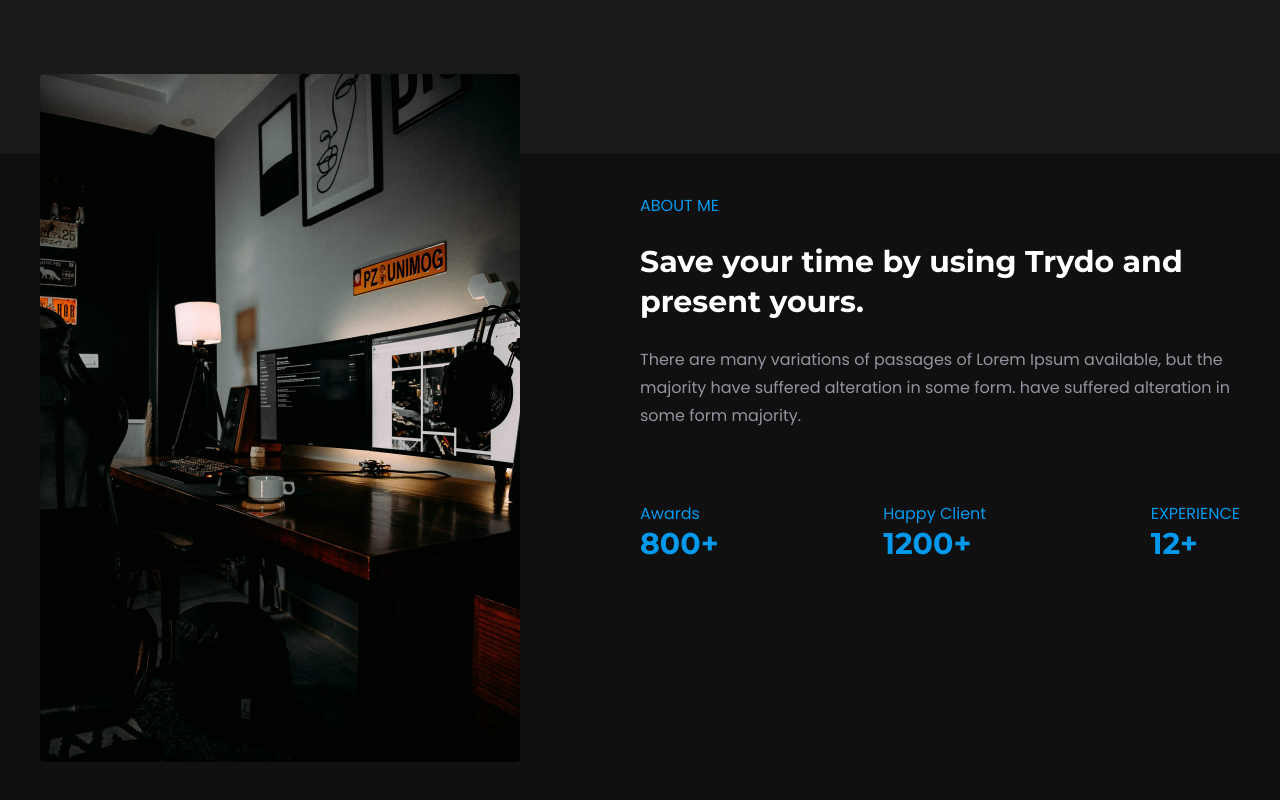
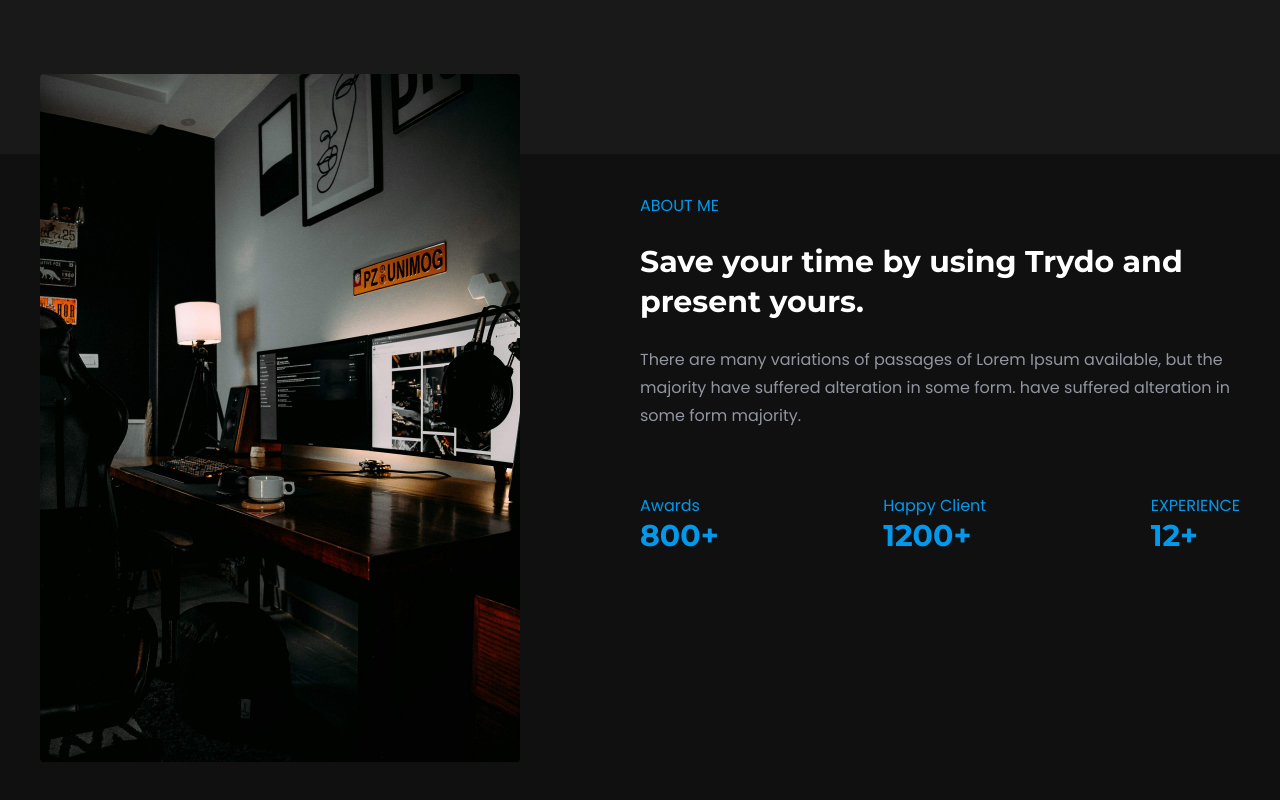
Before and after one commit to sarojdey/portfolio, a React (Vite) app: page / in a window 1280 px wide. Shown: the part 786-1586 px from the top of the page. Built offline with nearby package versions, Linux system fonts and the light colour scheme.

Commit message:
margin change

```diff
--- a/src/components/AboutMe.jsx
+++ b/src/components/AboutMe.jsx
@@ -18,7 +18,7 @@ function AboutMe() {
           alteration in some form majority.
         </span>
        </div>
-        <div className="flex justify-between mt-12 ">
+        <div className="flex justify-between mt-10 ">
           <div
             className="flex
             flex-col "
```
